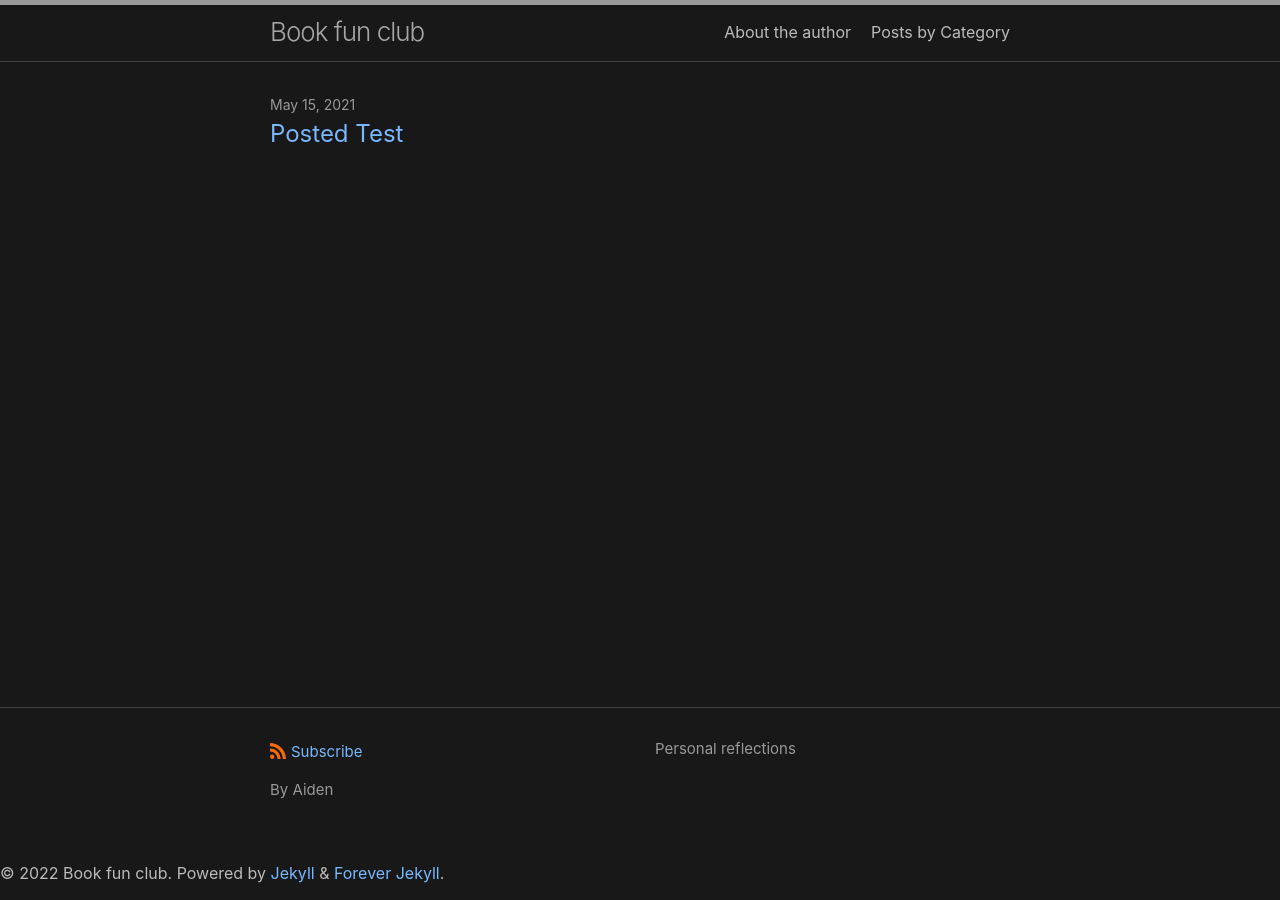
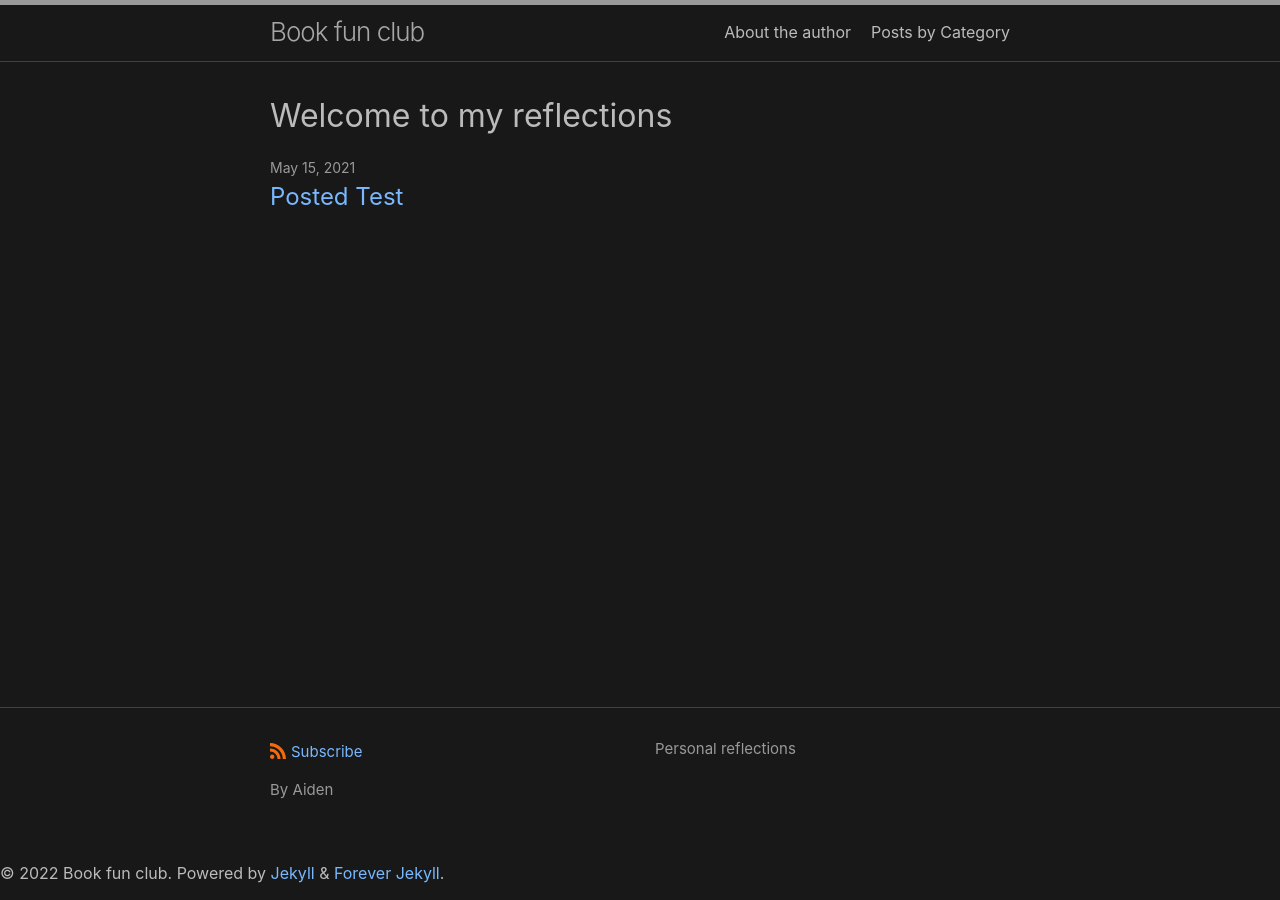
Before and after one commit to Aiden-Forsyth/Will, a Jekyll site: the page built from index.html, in a window 1280 px wide. Built offline with Jekyll 4.4.1, drawn with Linux system fonts in a browser that asks for light colours.

Commit message:
Update index.html

```diff
--- a/index.html
+++ b/index.html
@@ -1,6 +1,7 @@
 ---
 layout: home
 ---
+ <h1 class="page-title">Welcome to my reflections </h1>
 
 <div class="posts">
   {% for post in paginator.posts %}
```
